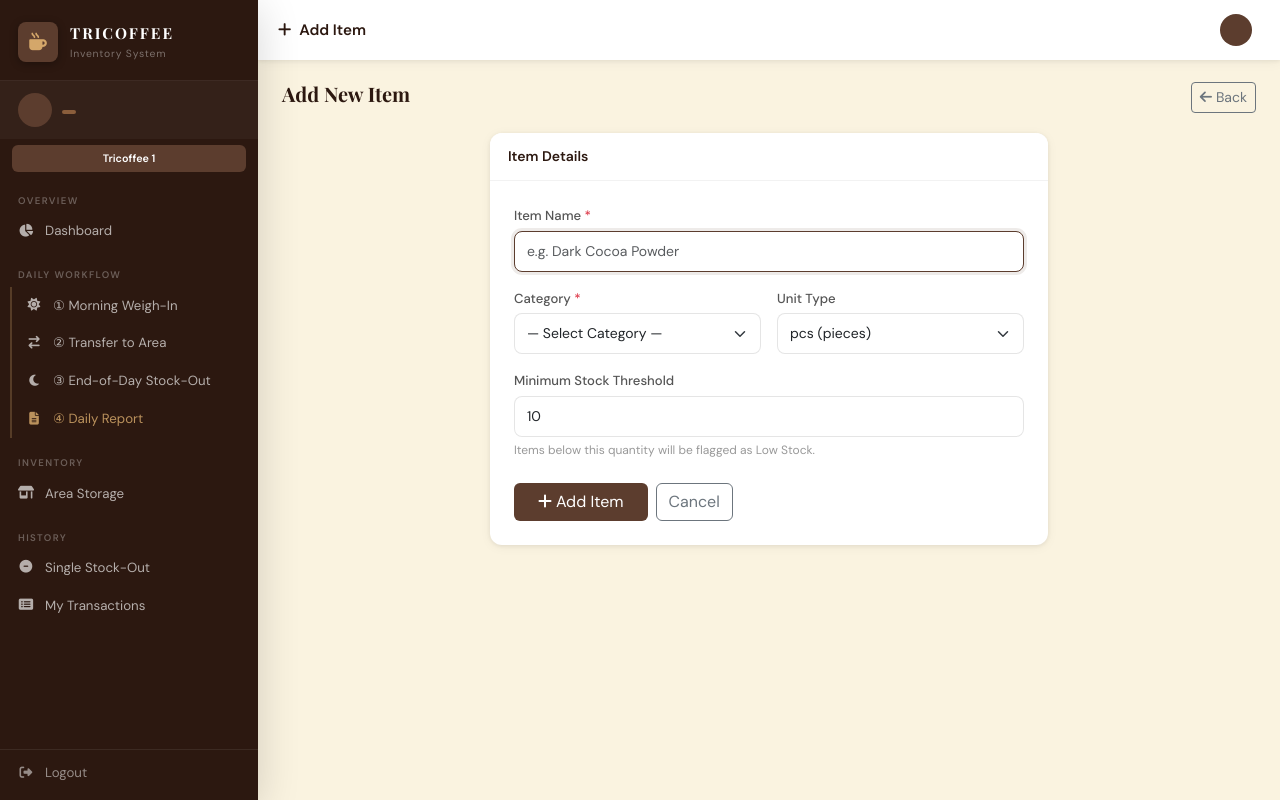
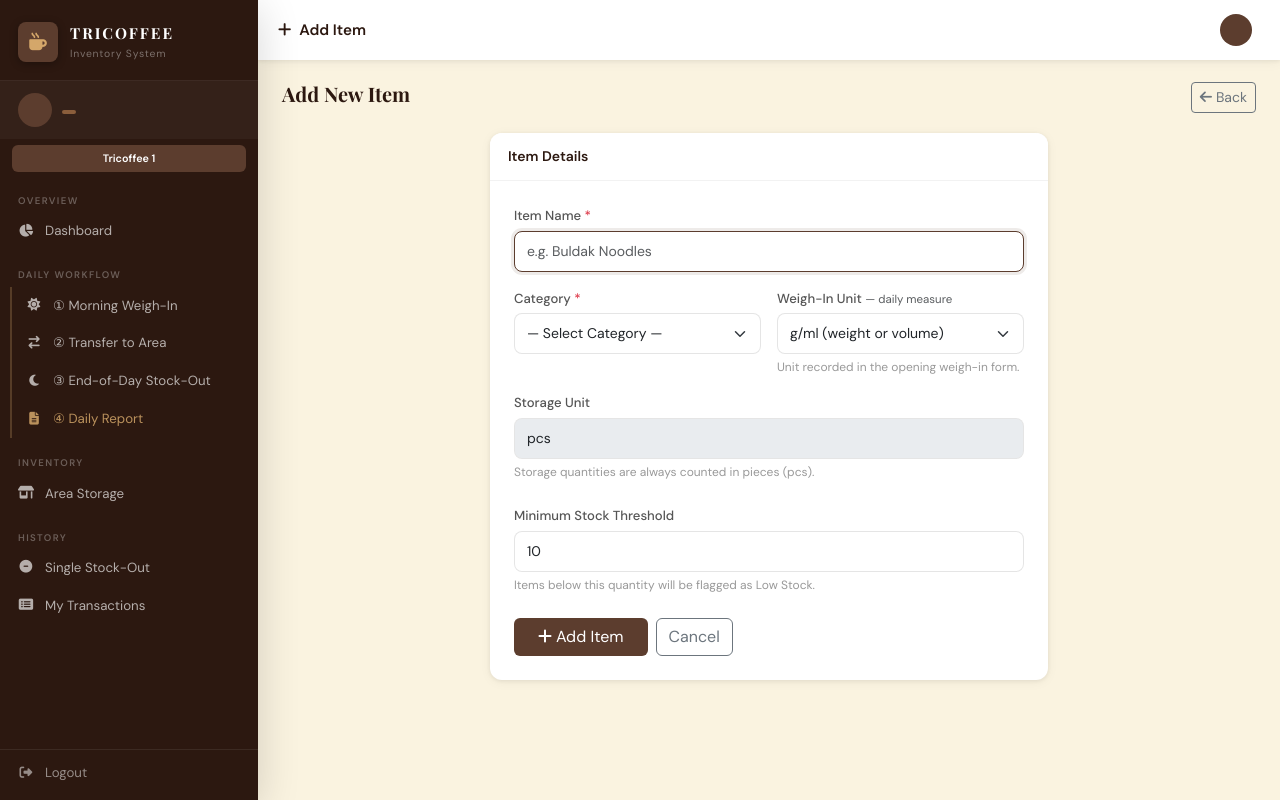
Before and after one commit to JeanMervin/tricoffee-inventory, a Python web app: template templates/inventory/add.html in a window 1280 px wide. Run offline with Jinja, Linux system fonts and the light colour scheme; the template is opened without the code that fills it, so the values that code supplies are empty; some libraries are stand-ins or nearby versions.

Commit message:
Fix: add branch selector to add-item form, scope storage_unit and duplicate check per branch

```diff
--- a/templates/inventory/add.html
+++ b/templates/inventory/add.html
@@ -18,8 +18,20 @@
         <form method="POST" novalidate>
           <div class="mb-3">
             <label class="form-label">Item Name <span class="text-danger">*</span></label>
-            <input type="text" name="name" class="form-control" placeholder="e.g. Dark Cocoa Powder" required autofocus>
+            <input type="text" name="name" class="form-control" placeholder="e.g. Buldak Noodles" required autofocus>
           </div>
+
+          {% if current_user.role == 'admin' %}
+          <div class="mb-3">
+            <label class="form-label">Branch <span class="text-danger">*</span></label>
+            <select name="branch" class="form-select" required>
+              <option value="1">Tricoffee 1</option>
+              <option value="2">Tricoffee 2</option>
+            </select>
+            <div class="form-text">Which branch should this item belong to?</div>
+          </div>
+          {% endif %}
+
           <div class="row g-3 mb-3">
             <div class="col-md-6">
               <label class="form-label">Category <span class="text-danger">*</span></label>
@@ -31,24 +43,31 @@
               </select>
             </div>
             <div class="col-md-6">
-              <label class="form-label">Unit Type</label>
+              <label class="form-label">
+                Weigh-In Unit
+                <small class="text-muted fw-normal">— daily measure</small>
+              </label>
               <select name="unit_type" class="form-select">
-                <option value="pcs">pcs (pieces)</option>
-                <option value="g/ml">g/ml (weight / volume)</option>
-                <option value="g">g (grams)</option>
-                <option value="ml">ml (millilitres)</option>
-                <option value="kg">kg (kilograms)</option>
-                <option value="L">L (litres)</option>
-                <option value="box">box</option>
-                <option value="pack">pack</option>
+                <option value="g/ml">g/ml (weight or volume)</option>
+                <option value="pcs">pcs (pieces — for cups, lids, etc.)</option>
               </select>
+              <div class="form-text">Unit recorded in the opening weigh-in form.</div>
             </div>
           </div>
+
+          <div class="mb-4">
+            <label class="form-label">Storage Unit</label>
+            <input type="hidden" name="storage_unit" value="pcs">
+            <input type="text" class="form-control" value="pcs" disabled>
+            <div class="form-text">Storage quantities are always counted in pieces (pcs).</div>
+          </div>
+
           <div class="mb-4">
             <label class="form-label">Minimum Stock Threshold</label>
             <input type="number" name="minimum_stock" class="form-control" value="10" min="0" step="0.01">
             <div class="form-text">Items below this quantity will be flagged as Low Stock.</div>
           </div>
+
           <div class="d-flex gap-2">
             <button type="submit" class="btn btn-coffee px-4">
               <i class="fas fa-plus me-1"></i>Add Item
```
Also changed, not shown: routes/inventory.py (+66 -80 lines).
